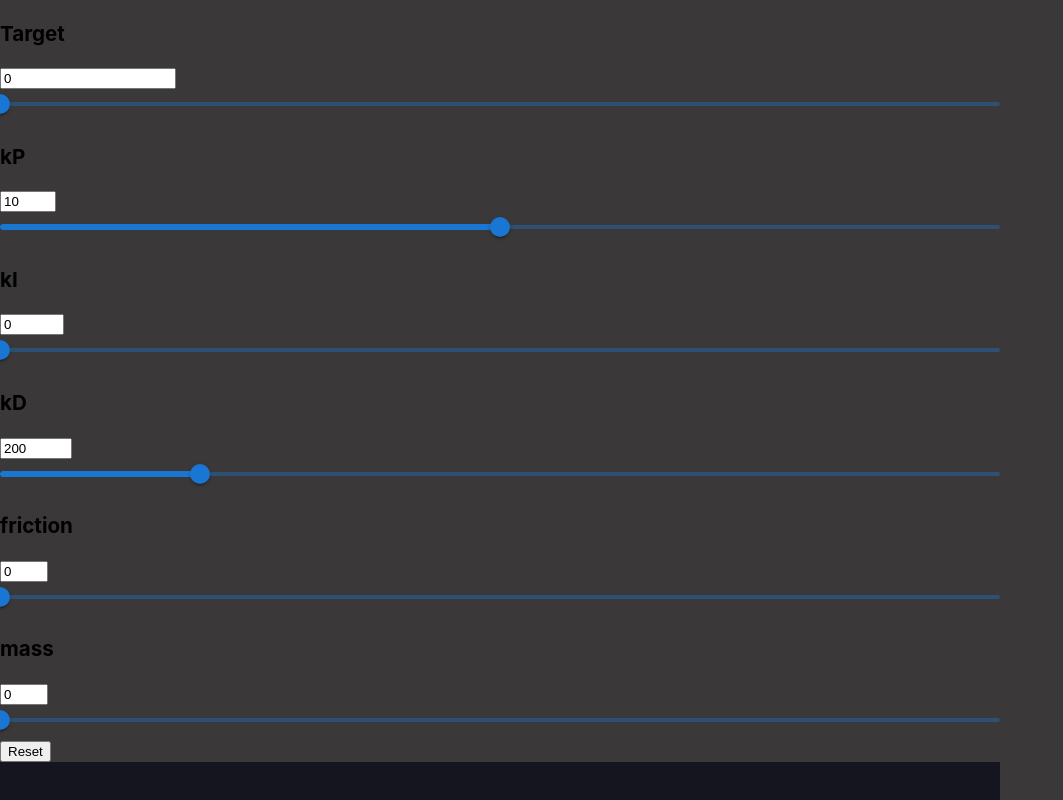
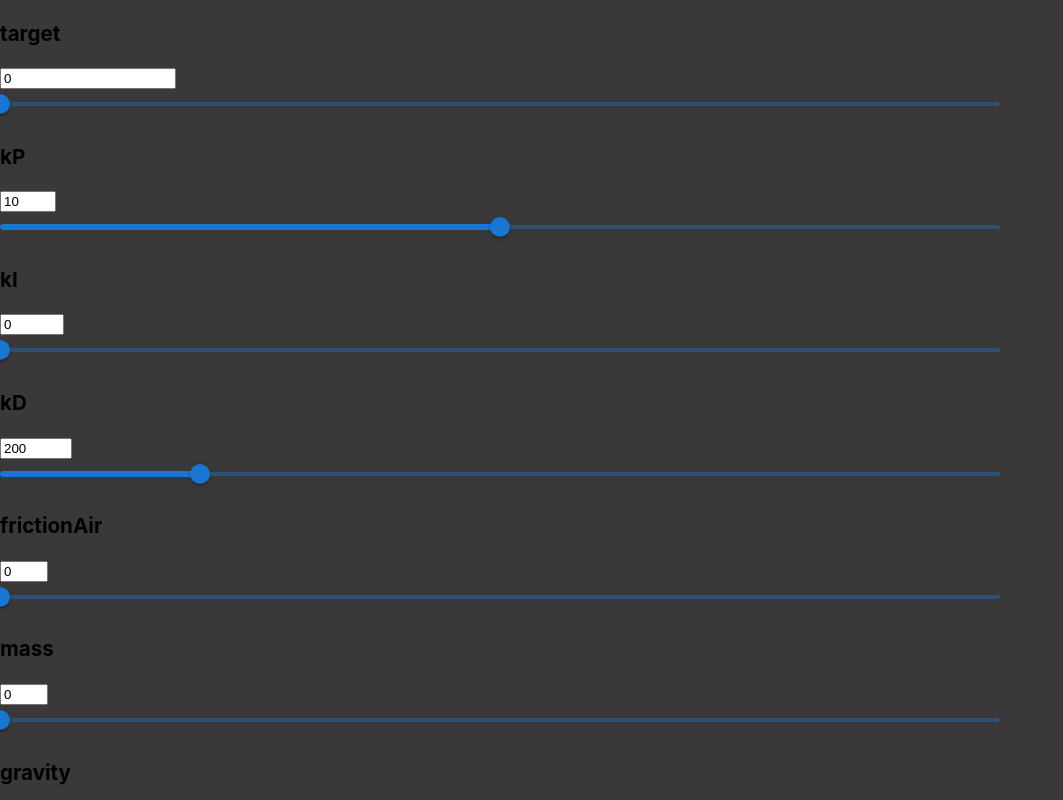
Before and after one commit to projects-portfolio/pid-simulator, a React (Create React App) app: page / in a window 1280 px wide. Shown: the top 800 px of the page, without its empty margins (0-1063 px from the left). Built offline with nearby package versions, Linux system fonts and the light colour scheme.

Commit message:
fix props + fix typescript errors

```diff
--- a/src/App.tsx
+++ b/src/App.tsx
@@ -11,22 +11,23 @@ export default function App() {
   const [kP, setKP] = useState(10);
   const [kI, setKI] = useState(0);
   const [kD, setKD] = useState(200);
-  const [friction, setFriction] = useState(0);
+  const [frictionAir, setFrictionAir] = useState(0);
   const [mass, setMass] = useState(0);
+  const [gravity, setGravity] = useState(1);
 
   const handleResetClick = () => {
     setTarget(0);
     setKP(10);
     setKI(0);
     setKD(200);
-    setFriction(0);
+    setFrictionAir(0);
     setMass(0);
   }
 
   return (
     <div style={{ width: 1000, height: 1000 }}>
       <InputSlider
-        label="Target"
+        label="target"
         value={target}
         max={2 * Math.PI}
         step={Math.PI / 8}
@@ -53,11 +54,11 @@ export default function App() {
         handleChange={setKD}
       />
       <InputSlider
-        label="friction"
-        value={friction}
+        label="frictionAir"
+        value={frictionAir}
         max={5}
         step={0.1}
-        handleChange={setFriction}
+        handleChange={setFrictionAir}
       />
       <InputSlider
         label="mass"
@@ -66,10 +67,17 @@ export default function App() {
         step={0.1}
         handleChange={setMass}
       />
+      <InputSlider
+        label="gravity"
+        value={gravity}
+        max={5}
+        step={0.1}
+        handleChange={setGravity}
+      />
 
       <button onClick={handleResetClick}>Reset</button>
 
-      <Pendulum kP={kP} kI={kI} kD={kD} target={target} />
+      <Pendulum kP={kP} kI={kI} kD={kD} target={target} frictionAir={frictionAir} mass={mass} gravity={gravity} />
     </div>
   );
 }
--- a/src/components/Pendulum.tsx
+++ b/src/components/Pendulum.tsx
@@ -1,5 +1,5 @@
 import React, { useEffect, useRef } from 'react';
-import { Engine, Render, Runner, Events, Bodies, Composite, Constraint } from 'matter-js';
+import { Engine, Render, Runner, Events, Body, Bodies, Composite, Constraint } from 'matter-js';
 import PIDController from '../controller/PID.ts';
 
 interface PendulumProps {
@@ -7,13 +7,13 @@ interface PendulumProps {
     kI: number;
     kD: number;
     target: number;
-    friction?: number;
     frictionAir?: number;
     mass?: number;
+    gravity?: number;
 }
 
 export default function Pendulum(props: PendulumProps) {
-  const canvasRef = useRef<HTMLCanvasElement>();
+  const canvasRef = useRef<HTMLDivElement>(null);
   const engineRef = useRef<Engine>();
   const renderRef = useRef<Render>();
   const runnerRef = useRef<Runner>();
@@ -26,7 +26,7 @@ export default function Pendulum(props: PendulumProps) {
     const innerWidth = canvas.offsetWidth;
     const innerHeight = canvas.offsetHeight;
 
-    const engine = Engine.create({ gravity: { x: 0, y: 0 } });
+    const engine = Engine.create({ gravity: { x: 0, y: 1 } });
     const render = Render.create({
       element: canvas,
       engine: engine,
@@ -42,9 +42,8 @@ export default function Pendulum(props: PendulumProps) {
     const width = 25;
 
     const pendulum = Bodies.rectangle(innerWidth / 2, innerHeight / 2, width, length, {
-      friction: props.friction ?? 0,
-      frictionAir: props.frictionAir ?? 0.04,
-      mass: props.mass ?? 0,
+      frictionAir: 0,
+      mass: 0,
       render: {
         strokeStyle: '#fffb',
         fillStyle: 'transparent',
@@ -98,9 +97,22 @@ export default function Pendulum(props: PendulumProps) {
     }
 
     return () => {
-      Events.off(engine);
+      Events.off(engine, '', () => {});
     }
   }, [props.kP, props.kI, props.kD, props.target]);
+
+  useEffect(() => {
+    const engine = engineRef.current;
+    const pendulum = pendulumRef.current;
+
+    if (engine && pendulum && props.frictionAir && props.mass && props.gravity) {
+      pendulum.frictionAir = props.frictionAir;
+      Body.setMass(pendulum, props.mass);
+      engine.gravity = {scale: 0.01, x: 0, y: props.gravity};
+    }
+
+    return () => {};
+  }, [props.frictionAir, props.mass, props.gravity]);
 
   function bound(value: any, lower: number, upper: number) {
     if (lower !== null && value < lower) {
```
